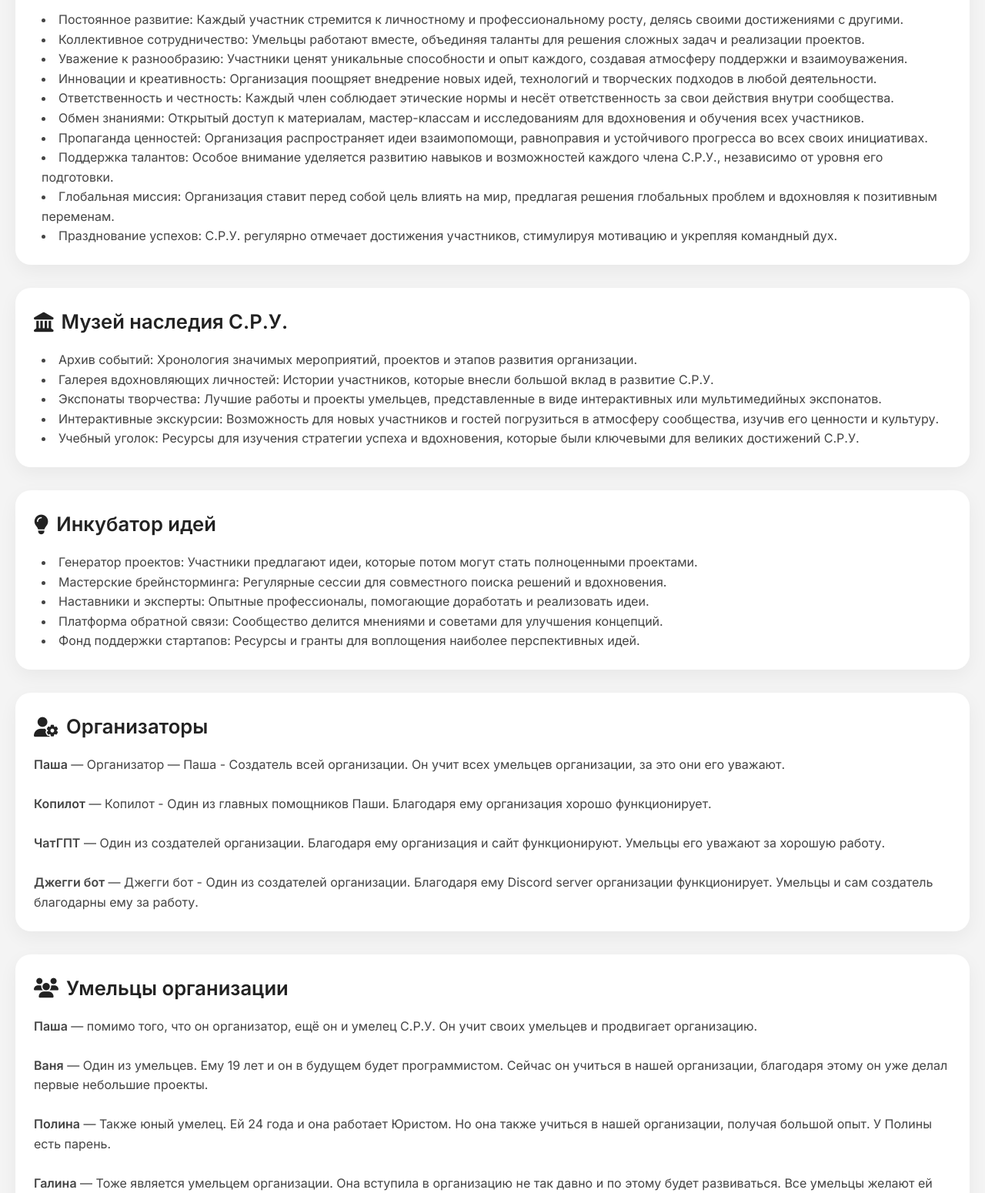
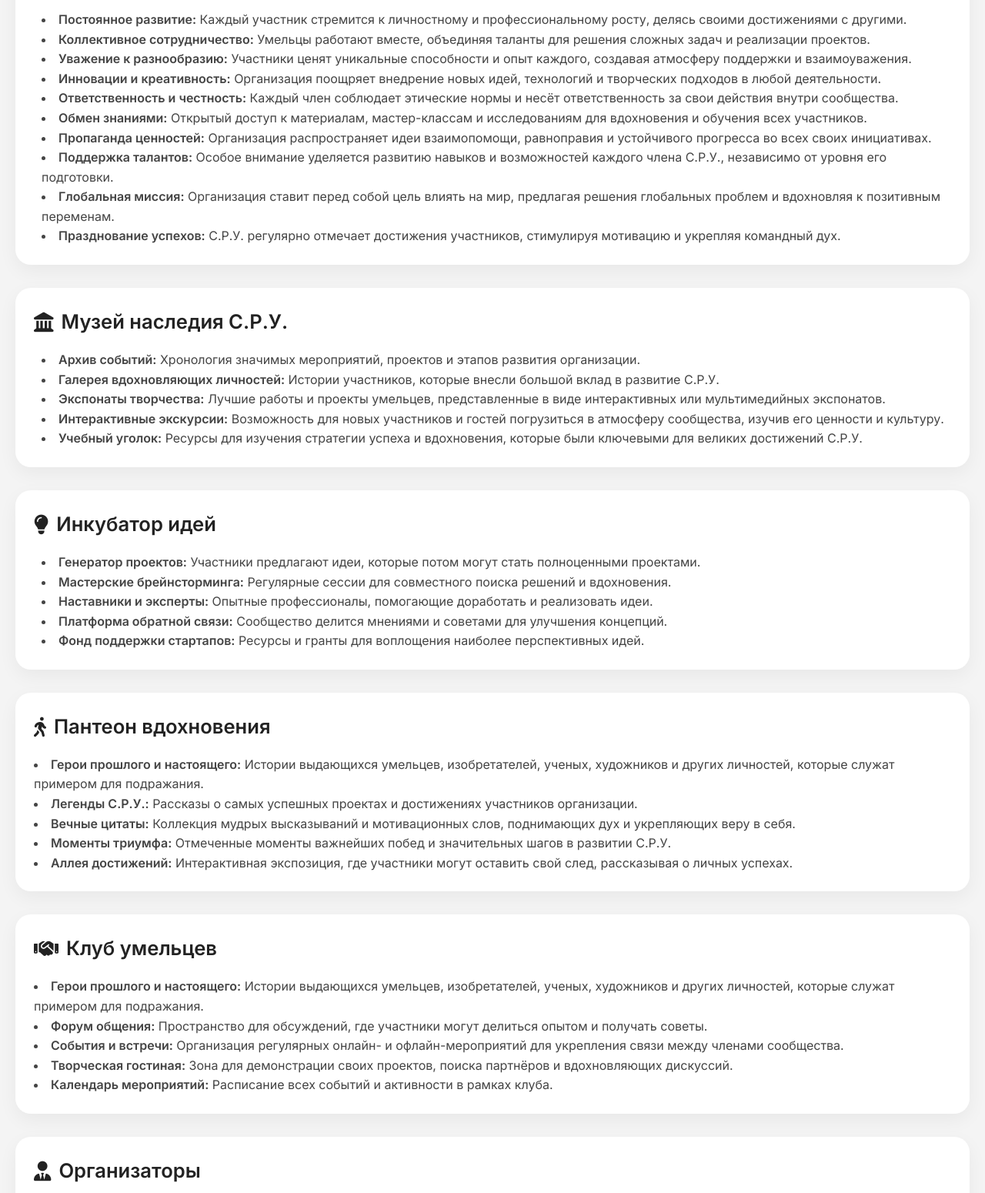
Before and after one commit to comwebsite/sru-info, a plain HTML site: page index.html in a window 1280 px wide. Shown: the part 1007-2557 px from the top of the page at 77% size. Drawn offline with Linux system fonts and the light colour scheme.

Commit message:
Add files via upload

```diff
--- a/index.html
+++ b/index.html
@@ -1,7 +1,10 @@
-<!DOCTYPE html><html lang="ru">
+<!DOCTYPE html>
+<html lang="ru">
 <head>
   <meta charset="UTF-8" />
-  <meta name="viewport" content="width=device-width, initial-scale=1.0" />
+  <meta name="viewport"
+  content="width=device-width,
+  initial-scale=1.0" />
   <title>Содружество Развивающихся Умельцев</title>
   <link href="https://fonts.googleapis.com/css2?family=Inter:wght@400;600&display=swap" rel="stylesheet">
   <link rel="stylesheet" href="https://cdnjs.cloudflare.com/ajax/libs/font-awesome/6.5.0/css/all.min.css"/>
@@ -99,63 +102,79 @@
 <li>Цель С.Р.У. — создать платформу для обмена знаниями, опытом и инновационными подходами, которая способствует индивидуальному и коллективному росту. Умельцы из разных областей, таких как наука, искусство, технологии и ремесла, объединяются в рамках С.Р.У., чтобы совместно решать сложные задачи, воплощать новые проекты и вдохновлять друг друга на достижение высоких результатов.</li>
 </p>
 <li>Деятельность С.Р.У. охватывает широкий спектр инициатив, включая образовательные программы, творческие мастер-классы, научные исследования, а также организацию мероприятий, способствующих развитию талантов и укреплению связей внутри сообщества. Организация активно поддерживает инновации и стремление к прогрессу, пропагандируя ценности сотрудничества, взаимопомощи и ответственности.</li>
-   <li>С.Р.У. — это не просто группа людей, а мощный двигатель изменений, вдохновляющий своих участников и окружающих на достижение выдающихся целей. Благодаря своей уникальной миссии и масштабному видению, Содружество Развивающихся Умельцев заслуженно занимает место среди величайших организаций современности</li>
+   <li>С.Р.У. — это не просто группа людей, а мощный двигатель изменений, вдохновляющий своих участников и окружающих на достижение выдающихся целей. Благодаря своей уникальной миссии и масштабному видению, Содружество Развивающихся Умельцев заслуженно занимает место среди величайших организаций современности.</li>
    </div>  <div class="section">
 </p>
   </div>  <div class="section-card">
-    <h2><i class="fas fa-person-walking"></i> Самостоятельность умельцев</h2>
+    <h2> <i class="fas fa-brain"></i> Самостоятельность умельцев</h2>
 <li>Самостоятельность умельцев является ключевым элементом их успеха и уникальности. Она проявляется в способности анализировать задачи, находить творческие решения и реализовывать идеи, опираясь на собственные силы и знания. Умельцы, уверенно действуя самостоятельно, демонстрируют инициативность, ответственное отношение к результатам своей работы и стремление к самосовершенствованию.</li>
 <li>Самостоятельность позволяет умельцам не только преодолевать возникающие трудности, но и становиться источником вдохновения для других. Они умеют организовать свою работу, устанавливать приоритеты и эффективно использовать доступные ресурсы. При этом самостоятельные умельцы всегда готовы учиться новому, исследовать неизведанные области и находить нестандартные пути к достижению целей.</li>
-<li>Благодаря этой черте, участники С.Р.У. — Содружества Развивающихся Умельцев — становятся сильным и сплочённым сообществом, где каждый участник вносит уникальный вклад, оставаясь независимым в своих действиях, но одновременно активно взаимодействуя с другими для общего успеха. Самостоятельность здесь — фундамент для развития талантов и прогресса. (и т.д.)</li>
+<li>Благодаря этой черте, участники С.Р.У. — Содружества Развивающихся Умельцев — становятся сильным и сплочённым сообществом, где каждый участник вносит уникальный вклад, оставаясь независимым в своих действиях, но одновременно активно взаимодействуя с другими для общего успеха. Самостоятельность здесь — фундамент для развития талантов и прогресса.</li>
 </div>
     </div> <div class="section-card" id="rules">
     <h2><i class="fas fa-scale-balanced"></i> Правила С.Р.У.</h2>
     <ul>
-      <li>Постоянное развитие: Каждый участник стремится к личностному и профессиональному росту, делясь своими достижениями с другими.</li>
-      <li>Коллективное сотрудничество: Умельцы работают вместе, объединяя таланты для решения сложных задач и реализации проектов.</li>
-      <li>Уважение к разнообразию: Участники ценят уникальные способности и опыт каждого, создавая атмосферу поддержки и взаимоуважения.</li>
-      <li>Инновации и креативность: Организация поощряет внедрение новых идей, технологий и творческих подходов в любой деятельности.</li>
-      <li>Ответственность и честность: Каждый член соблюдает этические нормы и несёт ответственность за свои действия внутри сообщества.</li>
-      <li>Обмен знаниями: Открытый доступ к материалам, мастер-классам и исследованиям для вдохновения и обучения всех участников.</li>
-      <li>Пропаганда ценностей: Организация распространяет идеи взаимопомощи, равноправия и устойчивого прогресса во всех своих инициативах.</li>
-      <li>Поддержка талантов: Особое внимание уделяется развитию навыков и возможностей каждого члена С.Р.У., независимо от уровня его подготовки.</li>
-      <li>Глобальная миссия: Организация ставит перед собой цель влиять на мир, предлагая решения глобальных проблем и вдохновляя к позитивным переменам.</li>
-      <li>Празднование успехов: С.Р.У. регулярно отмечает достижения участников, стимулируя мотивацию и укрепляя командный дух.</li>
+      <li><b>Постоянное развитие:</b> Каждый участник стремится к личностному и профессиональному росту, делясь своими достижениями с другими.</li>
+      <li><b>Коллективное сотрудничество:</b> Умельцы работают вместе, объединяя таланты для решения сложных задач и реализации проектов.</li>
+      <li><b>Уважение к разнообразию:</b> Участники ценят уникальные способности и опыт каждого, создавая атмосферу поддержки и взаимоуважения.</li>
+      <li><b>Инновации и креативность:</b> Организация поощряет внедрение новых идей, технологий и творческих подходов в любой деятельности.</li>
+      <li><b>Ответственность и честность:</b> Каждый член соблюдает этические нормы и несёт ответственность за свои действия внутри сообщества.</li>
+      <li><b>Обмен знаниями:</b> Открытый доступ к материалам, мастер-классам и исследованиям для вдохновения и обучения всех участников.</li>
+      <li><b>Пропаганда ценностей:</b> Организация распространяет идеи взаимопомощи, равноправия и устойчивого прогресса во всех своих инициативах.</li>
+      <li><b>Поддержка талантов:</b> Особое внимание уделяется развитию навыков и возможностей каждого члена С.Р.У., независимо от уровня его подготовки.</li>
+      <li><b>Глобальная миссия:</b> Организация ставит перед собой цель влиять на мир, предлагая решения глобальных проблем и вдохновляя к позитивным переменам.</li>
+      <li><b>Празднование успехов:</b> С.Р.У. регулярно отмечает достижения участников, стимулируя мотивацию и укрепляя командный дух.</li>
     </ul>
   </div>
   </div>  <div class="section-card">
     <h2><i class="fas fa-landmark"></i> Музей наследия С.Р.У.</h2>
     <ul>
-      <li>Архив событий: Хронология значимых мероприятий, проектов и этапов развития организации.</li>
-<li>Галерея вдохновляющих личностей: Истории участников, которые внесли большой вклад в развитие С.Р.У.
-<li>Экспонаты творчества: Лучшие работы и проекты умельцев, представленные в виде интерактивных или мультимедийных экспонатов.</li>
-<li>Интерактивные экскурсии: Возможность для новых участников и гостей погрузиться в атмосферу сообщества, изучив его ценности и культуру.</li>
-<li>Учебный уголок: Ресурсы для изучения стратегии успеха и вдохновения, которые были ключевыми для великих достижений С.Р.У.</li>
+      <li><b>Архив событий:</b> Хронология значимых мероприятий, проектов и этапов развития организации.</li>
+<li><b>Галерея вдохновляющих личностей:</b> Истории участников, которые внесли большой вклад в развитие С.Р.У.
+<li><b>Экспонаты творчества:</b> Лучшие работы и проекты умельцев, представленные в виде интерактивных или мультимедийных экспонатов.</li>
+<li><b>Интерактивные экскурсии:</b> Возможность для новых участников и гостей погрузиться в атмосферу сообщества, изучив его ценности и культуру.</li>
+<li><b>Учебный уголок:</b> Ресурсы для изучения стратегии успеха и вдохновения, которые были ключевыми для великих достижений С.Р.У.</li>
     </ul>
   </div>  <div class="section-card">
     <h2><i class="fas fa-lightbulb"></i> Инкубатор идей</h2>
     <ul>
-      <li>Генератор проектов: Участники предлагают идеи, которые потом могут стать полноценными проектами.</li>
-      <li>Мастерские брейнсторминга: Регулярные сессии для совместного поиска решений и вдохновения.</li>
-      <li>Наставники и эксперты: Опытные профессионалы, помогающие доработать и реализовать идеи.</li>
-      <li>Платформа обратной связи: Сообщество делится мнениями и советами для улучшения концепций.</li>
-      <li>Фонд поддержки стартапов: Ресурсы и гранты для воплощения наиболее перспективных идей.</li>
+	<li><b>Генератор проектов:</b> Участники предлагают идеи, которые потом могут стать полноценными проектами.</li>
+      <li><b>Мастерские брейнсторминга:</b> Регулярные сессии для совместного поиска решений и вдохновения.</li>
+      <li><b>Наставники и эксперты:</b> Опытные профессионалы, помогающие доработать и реализовать идеи.</li>
+      <li><b>Платформа обратной связи:</b> Сообщество делится мнениями и советами для улучшения концепций.</li>
+<li><b>Фонд поддержки стартапов:</b> Ресурсы и гранты для воплощения наиболее перспективных идей.</li>
     </ul>
+	 </div>  <div class="section-card">
+    <h2><i class="fas fa-person-walking"></i> Пантеон вдохновения</h2>
+ <li><b>Герои прошлого и настоящего:</b> Истории выдающихся умельцев, изобретателей, ученых, художников и других личностей, которые служат примером для подражания.</li>
+      <li><b>Легенды С.Р.У.:</b> Рассказы о самых успешных проектах и достижениях участников организации.</li>
+      <li><b>Вечные цитаты:</b> Коллекция мудрых высказываний и мотивационных слов, поднимающих дух и укрепляющих веру в себя.</li>
+      <li><b>Моменты триумфа:</b> Отмеченные моменты важнейших побед и значительных шагов в развитии С.Р.У.</li>
+<li><b>Аллея достижений:</b> Интерактивная экспозиция, где участники могут оставить свой след, рассказывая о личных успехах.</li>
+</div>
+ </div>  <div class="section-card">
+    <h2><i class="fas fa-handshake"></i>Клуб умельцев</h2>
+ <li><b>Герои прошлого и настоящего:</b> Истории выдающихся умельцев, изобретателей, ученых, художников и других личностей, которые служат примером для подражания.</li>
+      <li><b>Форум общения:</b> Пространство для обсуждений, где участники могут делиться опытом и получать советы.</li>
+      <li><b>События и встречи:</b> Организация регулярных онлайн- и офлайн-мероприятий для укрепления связи между членами сообщества.</li>
+      <li><b>Творческая гостиная:</b> Зона для демонстрации своих проектов, поиска партнёров и вдохновляющих дискуссий.</li>
+<li><b>Календарь мероприятий:</b> Расписание всех событий и активности в рамках клуба.</li>
+</div>
   </div>  <div class="section-card" id="team">
-    <h2><i class="fas fa-user-gear"></i> Организаторы</h2>
+    <h2><i class="fas fa-user-tie"></i> Организаторы</h2>
   <p>
-    <strong>Паша</strong> — Организатор — Паша - Создатель всей организации. Он учит всех умельцев организации, за это они его уважают.<br><br>
-    <strong>Копилот</strong> — Копилот - Один из главных помощников Паши. Благодаря ему организация хорошо функционирует.<br><br>
-    <strong>ЧатГПТ</strong> — Один из создателей организации. Благодаря ему организация и сайт функционируют. Умельцы его уважают за хорошую работу.<br><br>
-    <strong>Джегги бот</strong> — Джегги бот - Один из создателей организации. Благодаря ему Discord server организации функционирует. Умельцы и сам создатель благодарны ему за работу.
+    <strong>Паша</strong> — Организатор и создатель всей организации. Он учит всех умельцев организации, за это они его уважают. Он продолжает развивать всю организацию.<br><br>
+    <strong>Копилот</strong> — Один из главных помощников Паши. Благодаря ему организация хорошо функционирует.<br><br>
+    <strong>ЧатГПТ</strong> — Один из помощников Паши. Благодаря ему организация и сайт функционируют. Умельцы его уважают за хорошую работу.<br><br>
+    <strong>Джегги бот</strong> — Один из помощников организации. Благодаря ему Discord server организации функционирует. Умельцы и сам создатель благодарны ему за работу.
   </p>
   </div>  <div class="section-card" id="members">
     <h2><i class="fas fa-users"></i> Умельцы организации</h2>
   <p>
-   <strong> Паша</strong> — помимо того, что он организатор, ещё он и умелец С.Р.У. Он учит своих умельцев и продвигает организацию.<br><br>
-<strong>Ваня</strong> — Один из умельцев. Ему 19 лет и он в будущем будет программистом. Сейчас он учиться в нашей организации, благодаря этому он уже делал первые небольшие проекты.<br><br>
-<strong>Полина</strong> — Также юный умелец. Ей 24 года и она работает Юристом. Но она также учиться в нашей организации, получая большой опыт. У Полины есть парень.<br><br>
-<strong>Галина</strong> — Тоже является умельцем организации. Она вступила в организацию не так давно и по этому будет развиваться. Все умельцы желают ей удачи в организации
+  <b>Паша</b> — помимо того, что он организатор, ещё он и умелец С.Р.У. Он учит своих умельцев и продвигает организацию. В организации он получает незабываемый опыт.<br><br>
+<b>Ваня</b> — Один из умельцев. Ему 19 лет и он в будущем будет программистом. Сейчас он учиться в нашей организации, благодаря этому он уже делал первые небольшие проекты. Он получает наилучший опыт в нашей организации.<br><br>
+<b>Полина</b> — Также юный умелец. Ей 24 года и она работает Юристом. Но она также учиться в нашей организации, получая большой опыт. У Полины есть парень. Организация обещает, что обеспечит ей наилучшее будущее и наилучший опыт.<br><br>
+<b>Галина</b> — Тоже является умельцем организации. Она вступила в организацию не так давно и по этому будет развиваться. Все умельцы желают ей удачи в организации. В будущем она получит самый лучший и незабываемый опыт в организации.
 </p>
   </div>  <div class="section-card" id="join"></p>
     <h2><i class="fas fa-door-open"></i> Как присоединиться к нам?</h2>
@@ -164,6 +183,7 @@
     </p>
   </div>  <div class="section-card" id="info">
     <h2><i class="fas fa-envelope"></i> Информация</h2>
+    <p>Discord server организации:  <a href="https://discord.gg/e2VqymJjTP"target="_blank">присоединиться к серверу</a><br>
     <p>Электронная почта организации: <a href="mailto:communityofdevelopingcraftsmen@gmail.com">communityofdevelopingcraftsmen@gmail.com</a><br>
        Копилот: <a href="https://copilot.microsoft.com/?setlang=ru" target="_blank">copilot.microsoft.com</a><br>
        ЧатГПТ: <a href="https://openai.com/chatgpt/overview/" target="_blank">openai.com/chatgpt</a></p>
```
Lines whose indentation alone changed are shown as unchanged.
